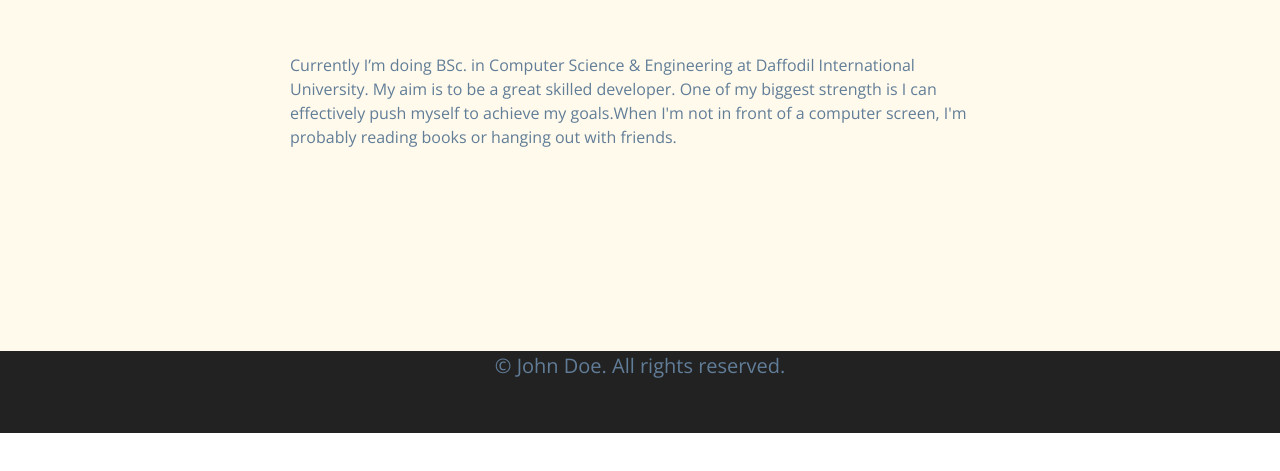
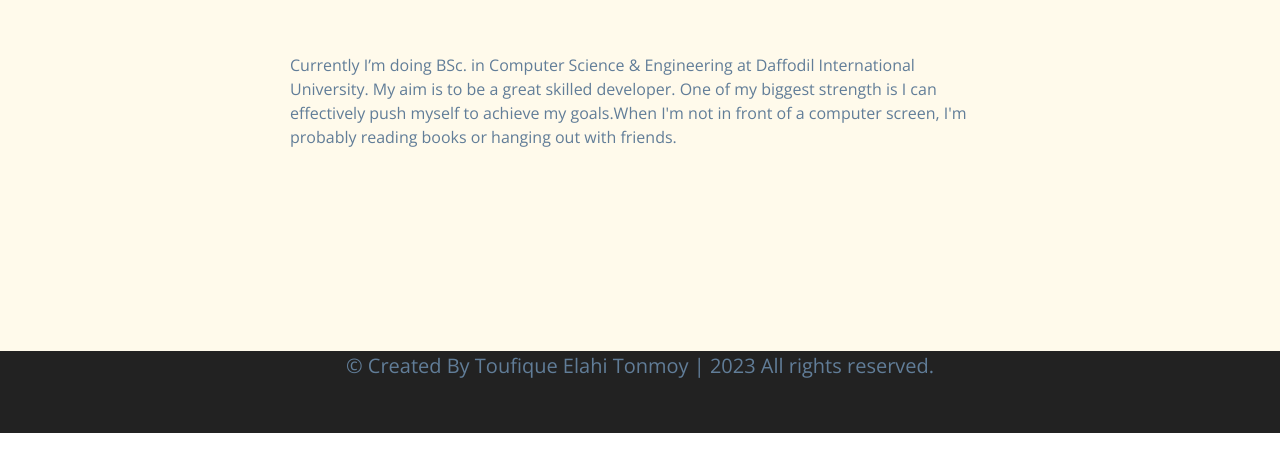
Before and after one commit to mte-tonmoy/Portfolio-using-Grid-CSS, a plain HTML site: page about.html in a window 1280 px wide. Shown: the part 251-722 px from the top of the page. Drawn offline with nearby package versions, Linux system fonts and the light colour scheme.

Commit message:
Update about.html

```diff
--- a/about.html
+++ b/about.html
@@ -90,7 +90,7 @@
     </section>
     <!-- footer -->
     <footer class="footer">
-      <p>&copy; <span id="date"></span> John Doe. All rights reserved.</p>
+      <p>&copy; <span id="date"></span> Created By Toufique Elahi Tonmoy | 2023 All rights reserved.</p>
     </footer>
   </body>
 </html>
```
